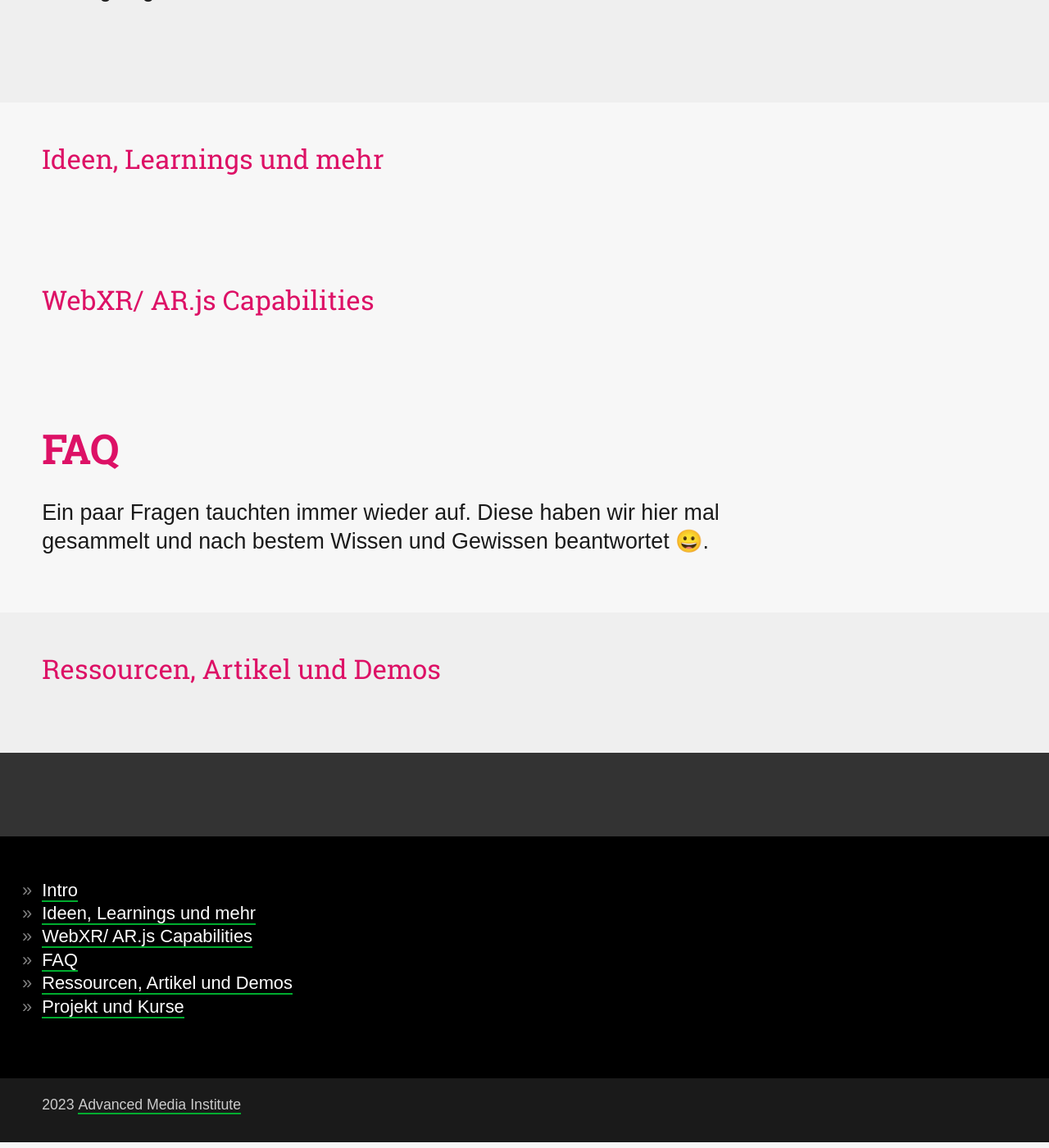
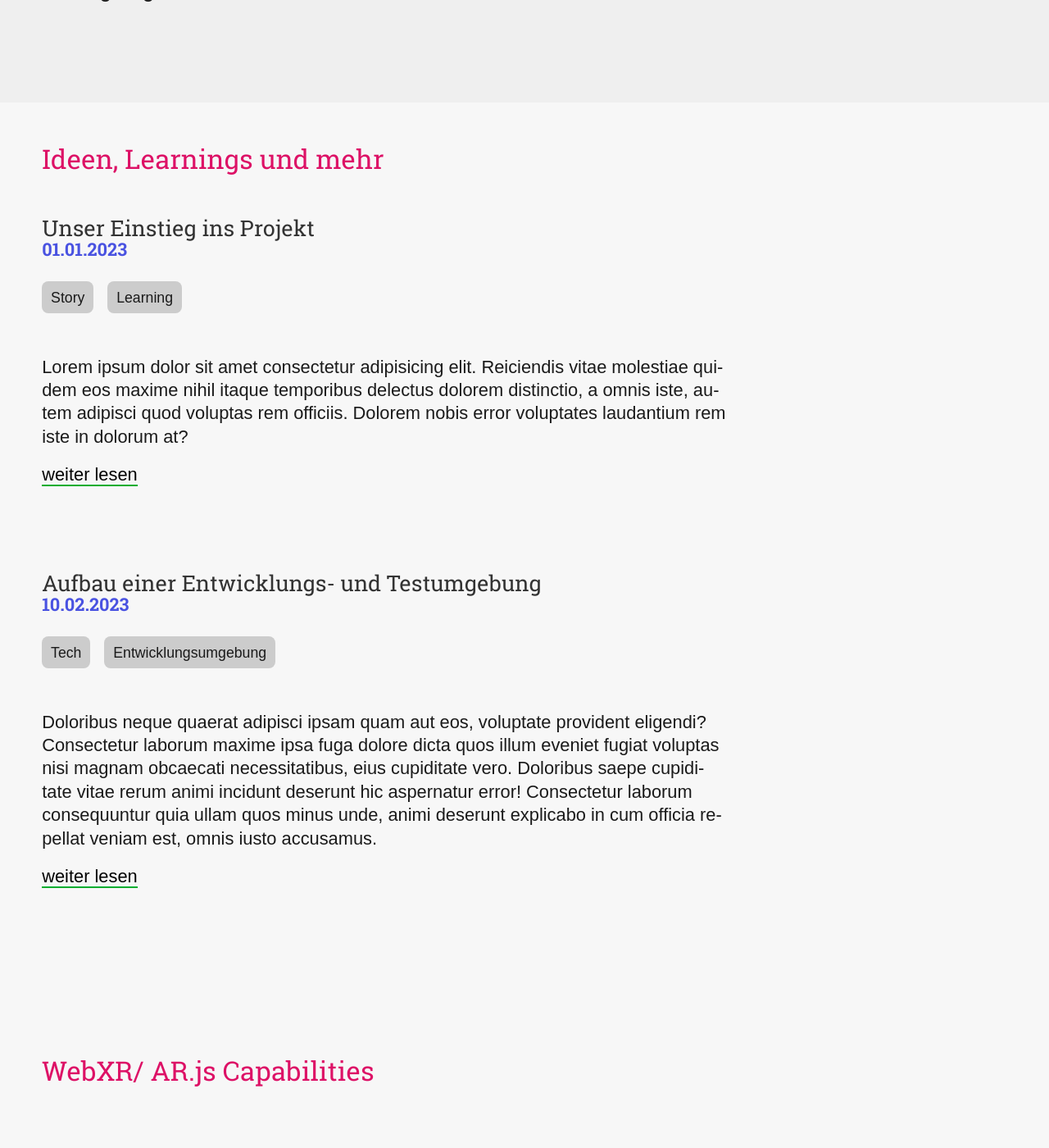
Before and after one commit to mi-classroom/fd-jekyll-level-2-ichweissdochauchnichtmehr, a Jekyll site: the page built from _src/index.html, in a window 1280 px wide and 1400 px high, scrolled down 860 px. Shown: the whole window at 82% size. Built offline with Jekyll 4.4.1, drawn with Linux system fonts in a browser that asks for light colours; some web fonts are replaced.

Commit message:
Working generation for articles

```diff
--- a/_config.yml
+++ b/_config.yml
@@ -25,3 +25,5 @@ plugins:
 collections:
   faq:
     output: false
+  articles:
+    output: true
--- a/_src/_articles/2023-01-01-learnings-mario-ma.md
+++ b/_src/_articles/2023-01-01-learnings-mario-ma.md
@@ -1,6 +1,6 @@
 ---
-layout: page
 title: Unser Einstieg ins Projekt
+created: 01.01.2023
 tags: [Story, Learning]
 slideshow:
 - title: HTML5
--- a/_src/_articles/2023-02-10-dev-environment.md
+++ b/_src/_articles/2023-02-10-dev-environment.md
@@ -1,5 +1,6 @@
 ---
 title: Aufbau einer Entwicklungs- und Testumgebung
+created: 10.02.2023
 tags: [Tech, Entwicklungsumgebung]
 ---
 
--- a/_src/_layouts/default.html
+++ b/_src/_layouts/default.html
@@ -1,4 +1,4 @@
-<!doctype html>
+<!DOCTYPE html>
 <html class="no-js" lang="de">
 
 <head>
@@ -7,27 +7,27 @@
 	</title>
 
 	<!-- Styles -->
-	<link rel="stylesheet" href="{{ '/assets/styles/global/reset.css' | relative_url }}">
-	<link rel="stylesheet" href="{{ '/assets/styles/global/variables.css' | relative_url }}">
-	<link rel="stylesheet" href="{{ '/assets/styles/global/fonts.css' | relative_url }}">
-	<link rel="stylesheet" href="{{ '/assets/styles/global/icons.css' | relative_url }}">
-	<link rel="stylesheet" href="{{ '/assets/styles/global/base.css' | relative_url }}">
+	<link rel="stylesheet" href="{{ './assets/styles/global/reset.css' | relative_url }}">
+	<link rel="stylesheet" href="{{ './assets/styles/global/variables.css' | relative_url }}">
+	<link rel="stylesheet" href="{{ './assets/styles/global/fonts.css' | relative_url }}">
+	<link rel="stylesheet" href="{{ './assets/styles/global/icons.css' | relative_url }}">
+	<link rel="stylesheet" href="{{ './assets/styles/global/base.css' | relative_url }}">
 
-	<link rel="stylesheet" href="{{ '/assets/styles/composition.css' | relative_url }}">
+	<link rel="stylesheet" href="{{ './assets/styles/composition.css' | relative_url }}">
 
-	<link rel="stylesheet" href="{{ '/assets/styles/blocks/footer.css' | relative_url }}">
-	<link rel="stylesheet" href="{{ '/assets/styles/blocks/header.css' | relative_url }}">
-	<link rel="stylesheet" href="{{ '/assets/styles/blocks/herotext.css' | relative_url }}">
-	<link rel="stylesheet" href="{{ '/assets/styles/blocks/smalltext.css' | relative_url }}">
-	<link rel="stylesheet" href="{{ '/assets/styles/blocks/sidebar.css' | relative_url }}">
+	<link rel="stylesheet" href="{{ './assets/styles/blocks/footer.css' | relative_url }}">
+	<link rel="stylesheet" href="{{ './assets/styles/blocks/header.css' | relative_url }}">
+	<link rel="stylesheet" href="{{ './assets/styles/blocks/herotext.css' | relative_url }}">
+	<link rel="stylesheet" href="{{ './assets/styles/blocks/smalltext.css' | relative_url }}">
+	<link rel="stylesheet" href="{{ './assets/styles/blocks/sidebar.css' | relative_url }}">
 
-	<link rel="stylesheet" href="{{ '/assets/styles/components/details.css' | relative_url }}">
-	<link rel="stylesheet" href="{{ '/assets/styles/components/tables.css' | relative_url }}">
-	<link rel="stylesheet" href="{{ '/assets/styles/components/cards.css' | relative_url }}">
-	<link rel="stylesheet" href="{{ '/assets/styles/components/tags.css' | relative_url }}">
-	<link rel="stylesheet" href="{{ '/assets/styles/components/articles.css' | relative_url }}">
+	<link rel="stylesheet" href="{{ './assets/styles/components/details.css' | relative_url }}">
+	<link rel="stylesheet" href="{{ './assets/styles/components/tables.css' | relative_url }}">
+	<link rel="stylesheet" href="{{ './assets/styles/components/cards.css' | relative_url }}">
+	<link rel="stylesheet" href="{{ './assets/styles/components/tags.css' | relative_url }}">
+	<link rel="stylesheet" href="{{ './assets/styles/components/articles.css' | relative_url }}">
 
-	<link rel="stylesheet" href="{{ '/assets/styles/utilities.css' | relative_url }}">
+	<link rel="stylesheet" href="{{ './assets/styles/utilities.css' | relative_url }}">
 
 	{%
 		assign layout-css = '/assets/styles/layouts/' | append: page.layout | append: '.css'
--- a/_src/index.html
+++ b/_src/index.html
@@ -15,6 +15,34 @@ headerMode: is-grey
 
 <section id="ideas" title="Ideen, Learnings und mehr" class="articles">
     <h2>Ideen, Learnings und mehr</h2>
+
+    {% for article in site.articles %}
+
+    <div class="article-overview">
+        <div class="article-overview-item">
+            <header>
+                <h3 class="article-overview-item__title">{{article.title}}</h3>
+                <h4 class="article-overview-item__subtitle">{{article.created}}</h4>
+
+                <ul class="tags">
+                    {% for tag in article.tags %}
+                    <li class="tags__item">{{tag}}</li>
+                    {% endfor %}
+                </ul>
+
+                <div class="article-teasertext">
+                    <p>
+                    {% assign paragraphs = article.content | split: '</p>' %}
+                    {% assign first_paragraph = paragraphs[0] %}
+                    {{ first_paragraph | append: '</p>' | strip_html }}
+                    </p>
+                    <a class="article-teasertext__link" href="{{article.url}}">weiter lesen</a>
+                </div>
+            </header>
+        </div>
+    </div>
+
+    {% endfor %}
 </section>
 
 <section id="capabilities" title="WebXR/ AR.js Capabilities" class="is-screwed">
```
